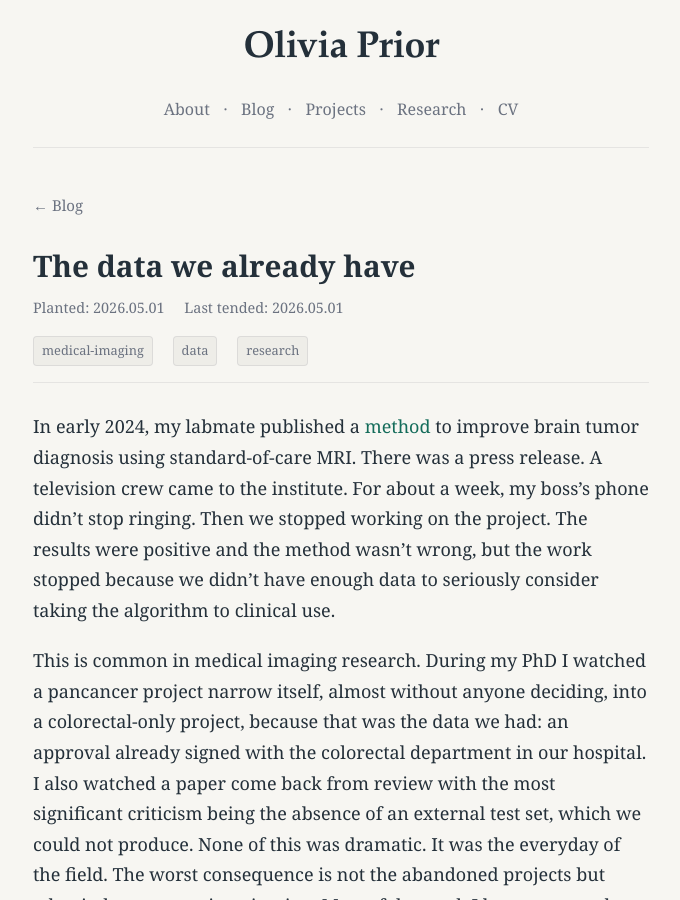
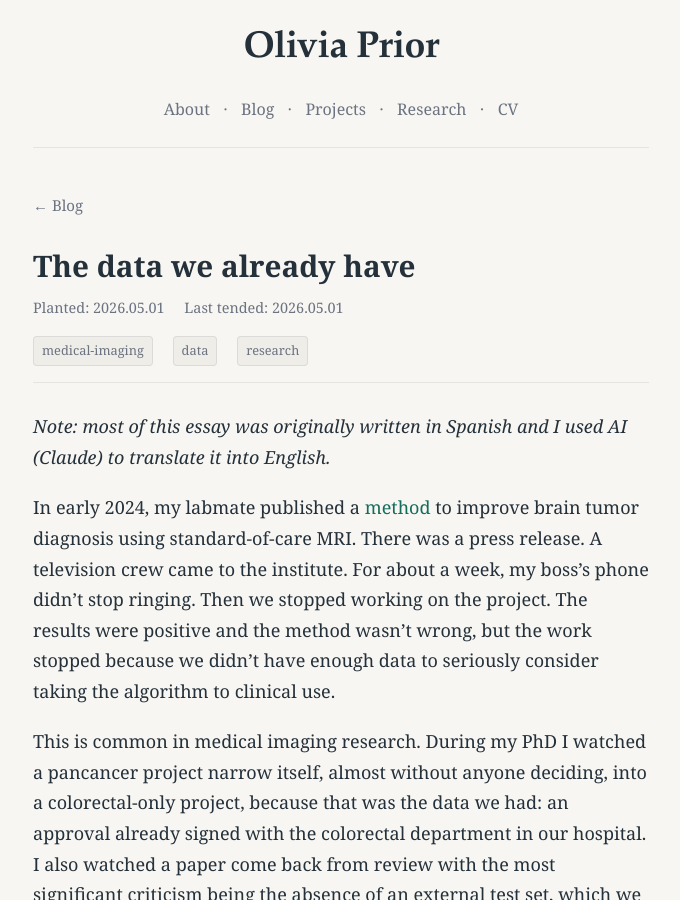
Before and after one commit to theanega/theanega.github.io, a Jekyll site: the page built from _posts/2026-05-01-the-data-we-already-have.md, in a window 1280 px wide and 900 px high. Shown: the whole window, without its empty margins (299-979 px from the left). Built offline with Jekyll 4.4.1, drawn with Linux system fonts in a browser that asks for light colours.

Commit message:
Add AI disclaimers on blog and data essay.
Note translation assistance on the research post and state non-AI writing on the blog page.

Co-authored-by: Cursor <cursoragent@cursor.com>

```diff
--- a/_posts/2026-05-01-the-data-we-already-have.md
+++ b/_posts/2026-05-01-the-data-we-already-have.md
@@ -8,6 +8,7 @@ tags:
   - research
 publish: true
 ---
+*Note: most of this essay was originally written in Spanish and I used AI (Claude) to translate it into English.*
 
 In early 2024, my labmate published a [method](https://www.cell.com/cell-reports-medicine/fulltext/S2666-3791(24)00108-3?_returnURL=https%3A%2F%2Flinkinghub.elsevier.com%2Fretrieve%2Fpii%2FS2666379124001083%3Fshowall%3Dtrue) to improve brain tumor diagnosis using standard-of-care MRI. There was a press release. A television crew came to the institute. For about a week, my boss's phone didn't stop ringing. Then we stopped working on the project. The results were positive and the method wasn't wrong, but the work stopped because we didn't have enough data to seriously consider taking the algorithm to clinical use.
 
```
Also changed, not shown: _pages/blog.html (+2 -0 lines).
